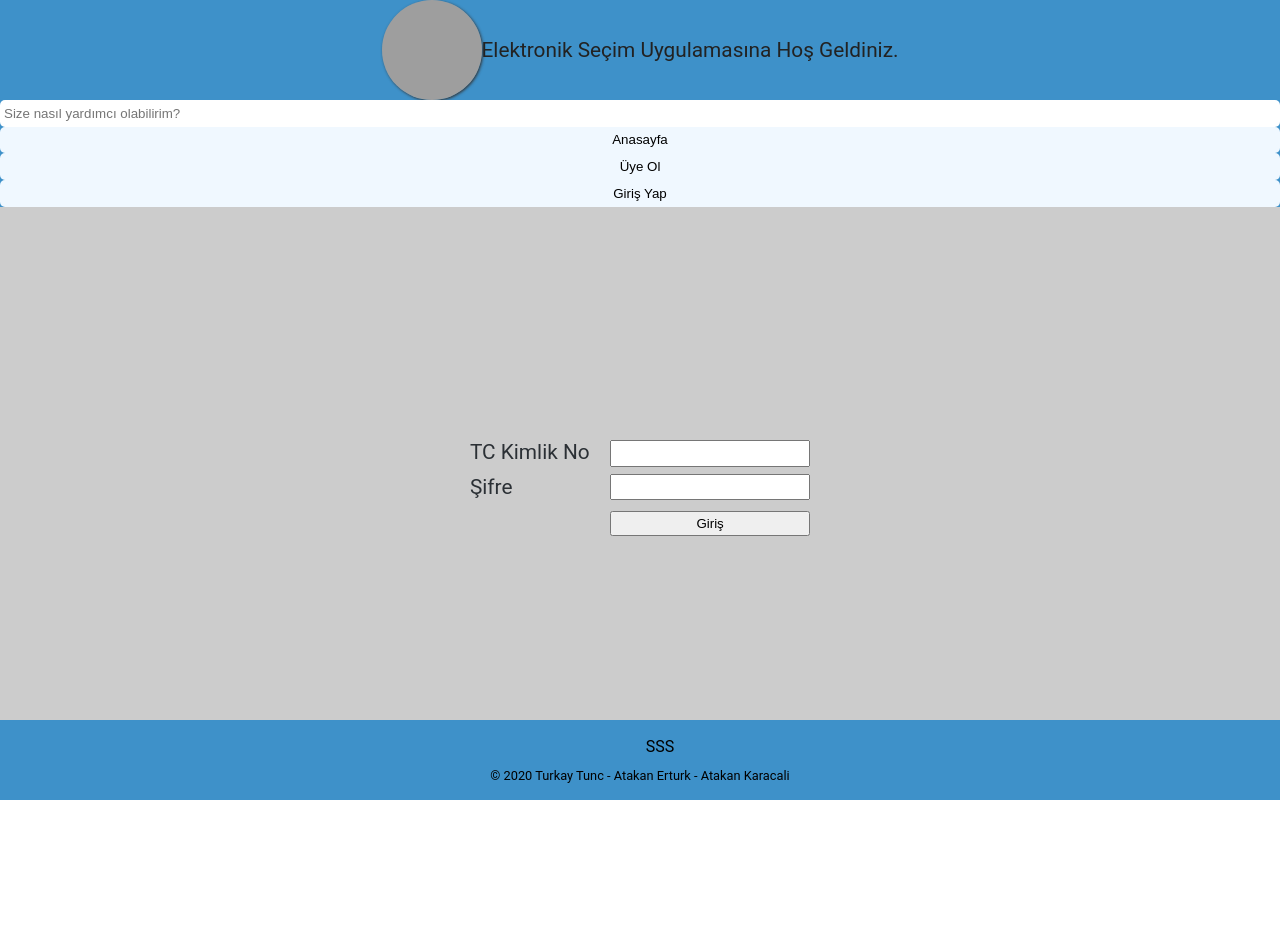
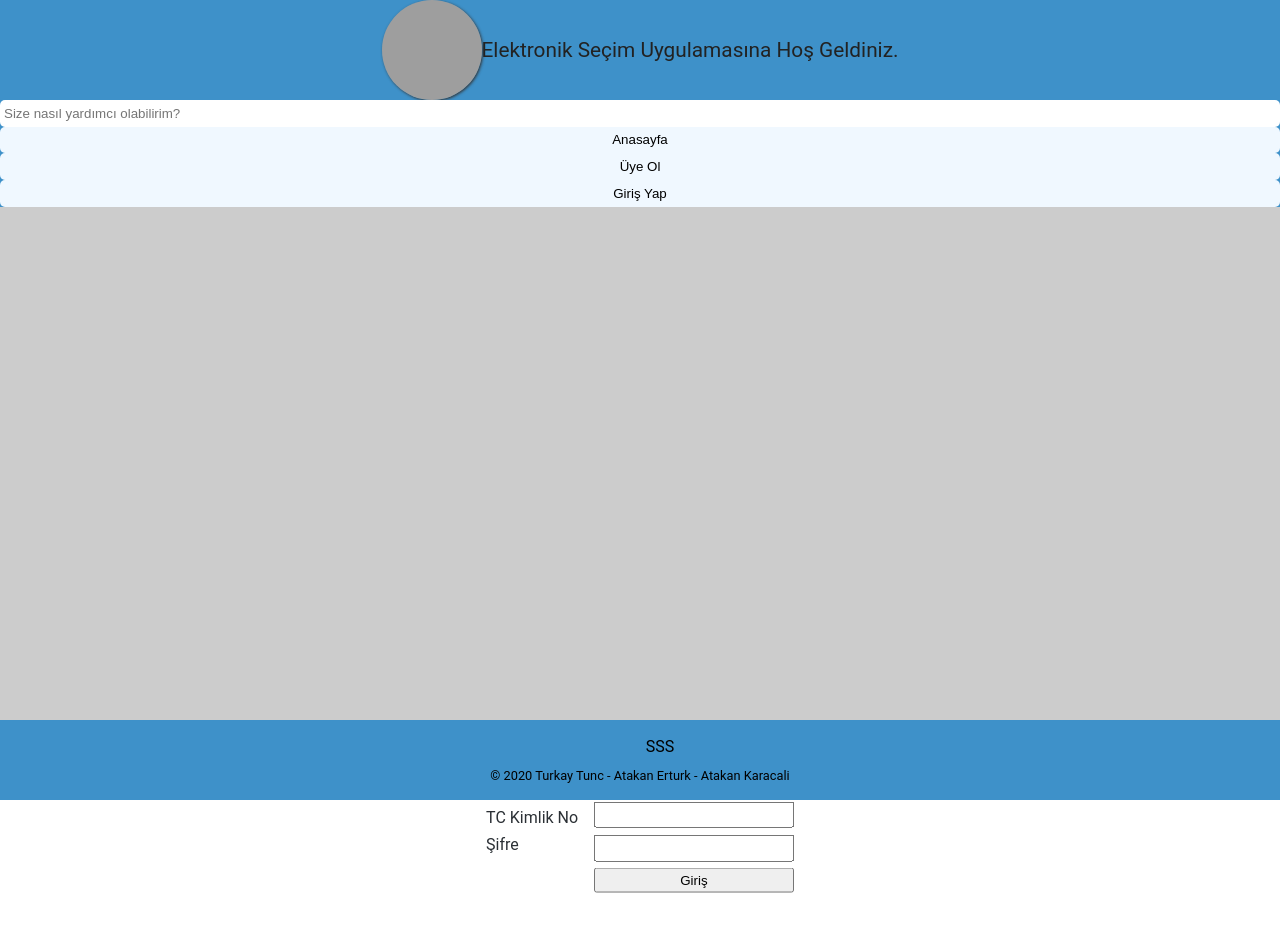
Before and after one commit to turkaytunc/e-secim, a React (Create React App) app: page /e-secim/login in a window 1280 px wide. Shown: the top 932 px of the page. Before the commit the page ends 800 px from the top, so only its background shows below. Built offline with nearby package versions, Linux system fonts and the light colour scheme; grey boxes are pictures that could not be loaded.

Commit message:
update: css layout

```diff
--- a/src/app.scss
+++ b/src/app.scss
@@ -8,6 +8,7 @@
 
 .main-container {
   display: flex;
+  width: 100%;
   flex-direction: column;
   justify-content: center;
   align-items: center;
--- a/src/components/login/login.scss
+++ b/src/components/login/login.scss
@@ -2,9 +2,10 @@
   display: flex;
   flex-direction: column;
   width: min-content;
-  padding: 2em;
-  margin: 15% auto;
-  font-size: 1.3em;
+  margin-top: 50%;
+  transform: translateY(-50%);
+
+  font-size: 1em;
 }
 
 .login-page-container {
@@ -14,6 +15,7 @@
 .login-label-container {
   display: flex;
   flex-direction: column;
+  justify-content: center;
   label {
     margin-bottom: 0.5em;
   }
--- a/src/components/signup/signup.scss
+++ b/src/components/signup/signup.scss
@@ -2,8 +2,9 @@
   display: flex;
   flex-direction: column;
   width: min-content;
-  padding: 2em;
-  margin: 15% auto;
+  margin-top: 50%;
+  transform: translateY(-50%);
+
   font-size: 1.3em;
 }
 
```
